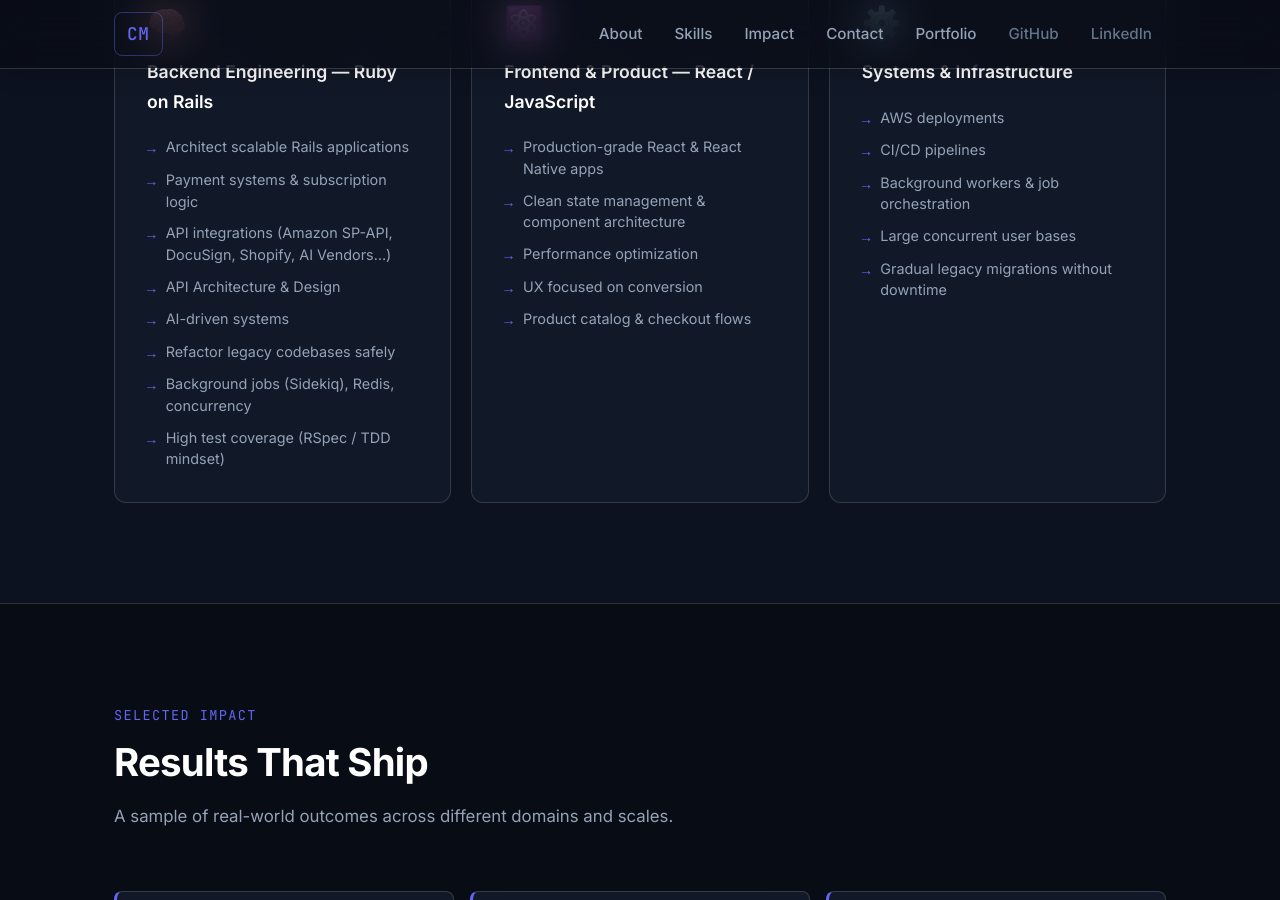
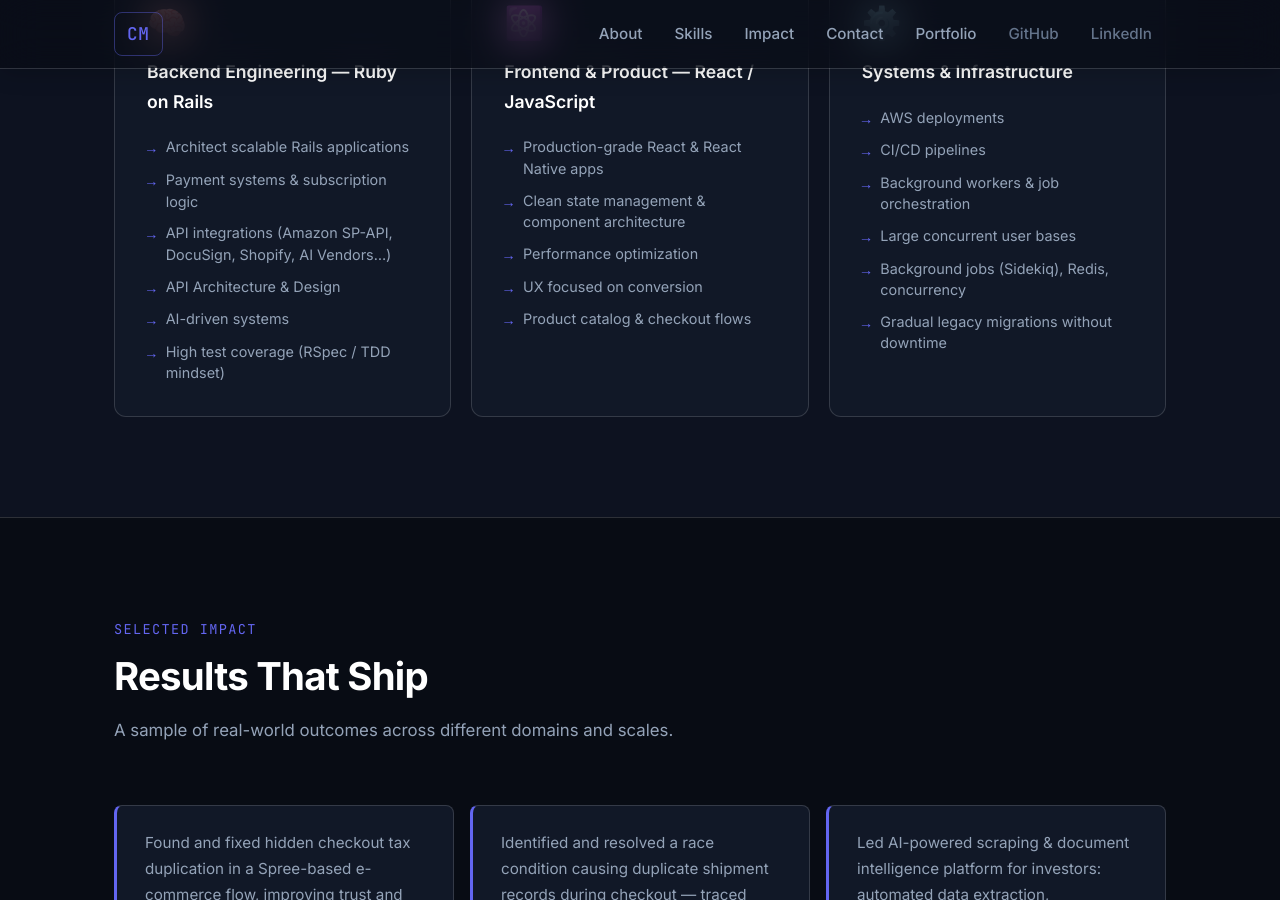
Before and after one commit to cassio-maletich/cassio-maletich.github.io, a Jekyll site: the page built from index.html, in a window 1280 px wide and 900 px high, scrolled down 1245 px. Built offline with Jekyll 4.4.1, drawn with Linux system fonts in a browser that asks for light colours.

Commit message:
Rebalance skills

```diff
--- a/index.html
+++ b/index.html
@@ -52,8 +52,6 @@ title: "Cássio Maletich — Senior Full-Stack Engineer"
           <li>API integrations (Amazon SP-API, DocuSign, Shopify, AI Vendors&hellip;)</li>
           <li>API Architecture & Design</li>
           <li>AI-driven systems</li>
-          <li>Refactor legacy codebases safely</li>
-          <li>Background jobs (Sidekiq), Redis, concurrency</li>
           <li>High test coverage (RSpec / TDD mindset)</li>
         </ul>
       </div>
```
Also changed, not shown: other parts of index.html (+1 -0 lines).
